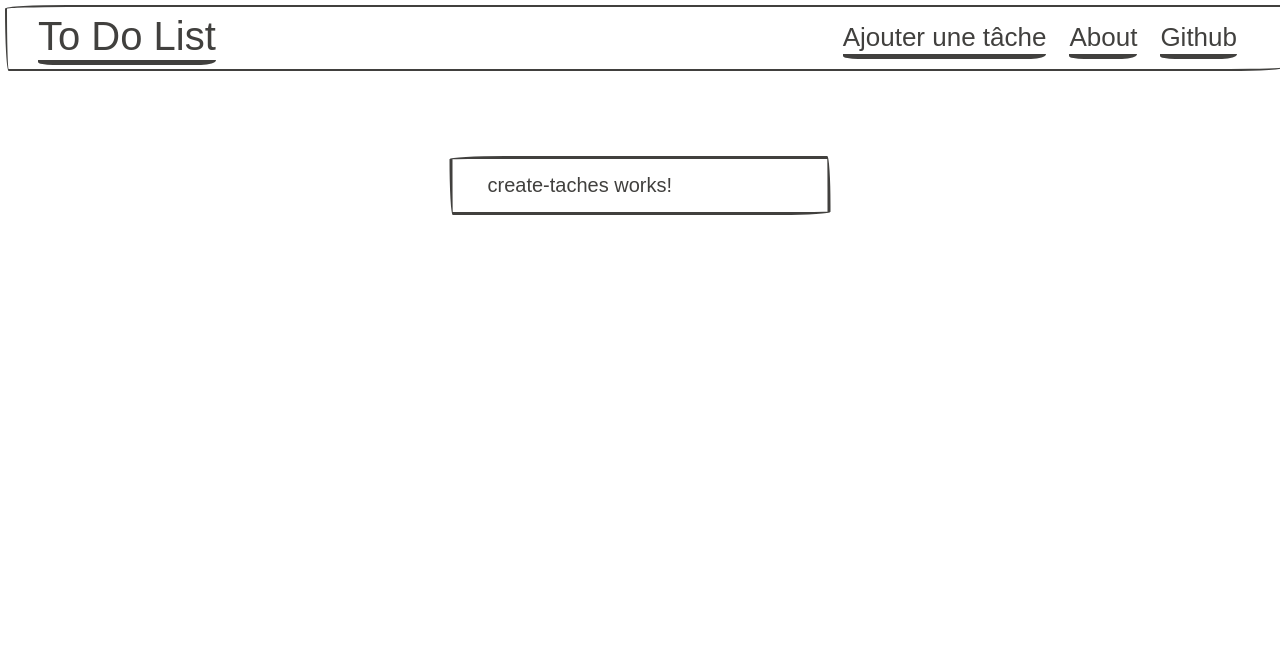
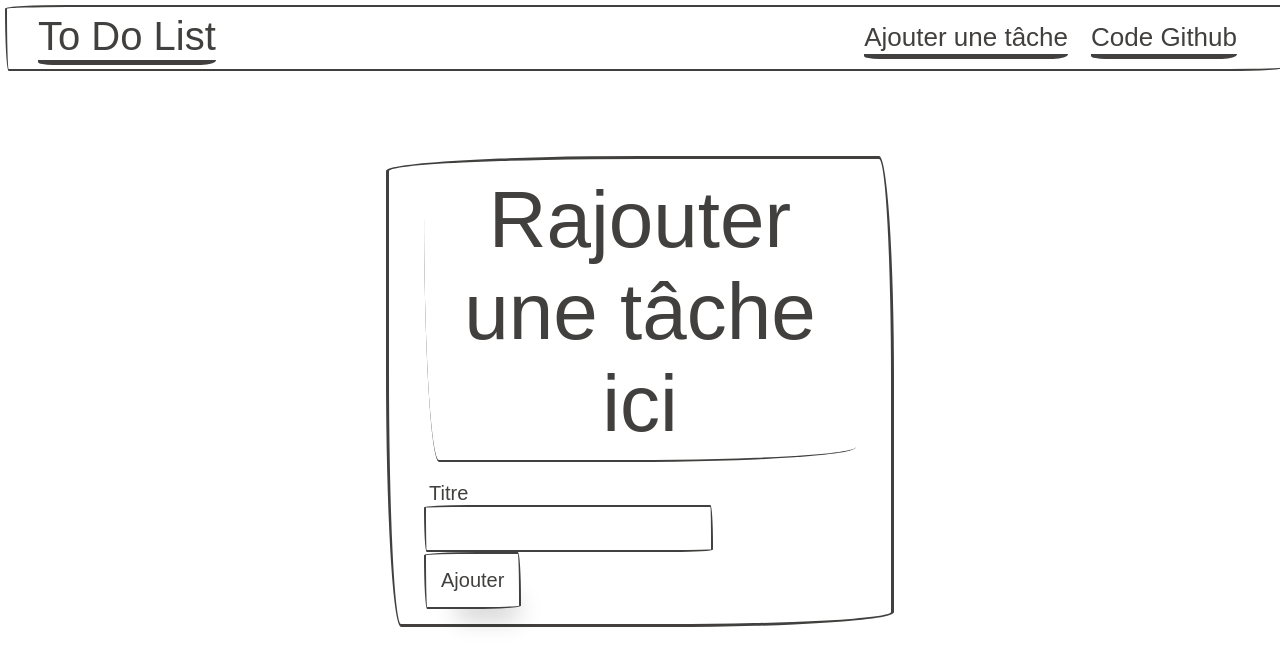
Before and after one commit to DamienL97r/DL-rattrapageAngularToDoList, an Angular app: page /ajouter-une-taches in a window 1280 px wide. Shown: the top 666 px of the page. Built offline with nearby package versions, Linux system fonts and the light colour scheme; a web font is replaced by a local one.

Commit message:
manage to add some tasks but it nots keep the data

```diff
--- a/src/app/app.module.ts
+++ b/src/app/app.module.ts
@@ -6,6 +6,7 @@ import { AppComponent } from './app.component';
 import { TachesComponent } from './taches/taches.component';
 import { CreateTachesComponent } from './create-taches/create-taches.component';
 import { HeaderComponent } from './layout/header/header.component';
+import { ReactiveFormsModule } from '@angular/forms';
 
 @NgModule({
   declarations: [
@@ -16,7 +17,8 @@ import { HeaderComponent } from './layout/header/header.component';
   ],
   imports: [
     BrowserModule,
-    AppRoutingModule
+    AppRoutingModule,
+    ReactiveFormsModule
   ],
   providers: [],
   bootstrap: [AppComponent]
--- a/src/app/create-taches/create-taches.component.html
+++ b/src/app/create-taches/create-taches.component.html
@@ -1,3 +1,11 @@
 <div class="body-container">
-    <p>create-taches works!</p>
+    <h3>Rajouter une tâche ici</h3>
+
+    <form [formGroup]="form" (ngSubmit)="onSubmit()">
+
+        <label for="titre">Titre</label>
+        <input id="titre" type="titre" formControlName="titre">
+
+        <button>Ajouter</button>
+      </form>
 </div>
--- a/src/app/create-taches/create-taches.component.ts
+++ b/src/app/create-taches/create-taches.component.ts
@@ -1,4 +1,8 @@
 import { Component } from '@angular/core';
+import { TachesService } from '../taches.service';
+import { FormControl, FormGroup } from '@angular/forms';
+import { ITask } from '../itask';
+import { Router } from '@angular/router';
 
 @Component({
   selector: 'app-create-taches',
@@ -7,4 +11,44 @@ import { Component } from '@angular/core';
 })
 export class CreateTachesComponent {
 
+
+  constructor(private taskService: TachesService, private router: Router) {}
+
+  public form:FormGroup = new FormGroup({
+    titre: new FormControl(''),
+  })
+
+  mockTaches: ITask[] = [];
+
+  onSubmit() {
+
+
+    const task = this.form.value.titre;
+    console.log(task);
+
+
+    // Créez une nouvelle tache
+    const newTask = {
+      id: this.mockTaches.length + 1, // Génére un nouvel ID
+      titre: task,
+    };
+
+    this.mockTaches.push(newTask);
+
+    this.taskService.addTask(newTask);
+
+    this.mockTaches = this.taskService.fetchAll();
+
+
+    console.log(newTask);
+    console.log(this.mockTaches);
+
+
+
+    // Réinitialiser le formulaire
+    this.form.reset();
+
+    // Redirection vers l'accueil
+    this.router.navigate(['/']);
+  }
 }
--- a/src/app/layout/header/header.component.html
+++ b/src/app/layout/header/header.component.html
@@ -21,8 +21,7 @@
           <div class="collapsible-body">
             <ul class="inline">
               <li><a routerLink="/ajouter-une-taches">Ajouter une tâche</a></li>
-              <li><a href="#">About</a></li>
-              <li><a href="#">Github</a></li>
+              <li><a href="https://github.com/DamienL97r/DL-rattrapageAngularToDoList" target="_blank">Code Github</a></li>
             </ul>
           </div>
         </div>
--- a/src/app/taches.service.ts
+++ b/src/app/taches.service.ts
@@ -17,7 +17,7 @@ export class TachesService {
     return this.toDoList;
   }
 
-  addTask(newTask: any) {
+  addTask(newTask: ITask) {
 
     // Push la nouvelle task dans le tableau toDoList
     this.toDoList.push(newTask);
--- a/src/styles.css
+++ b/src/styles.css
@@ -12,7 +12,7 @@
 
     padding: 10px 30px;
     margin: 100px;
-    width: 30%;
+    width: 40%;
     margin-left: 50%;
     transform: translateX(-50%);
 
@@ -23,6 +23,7 @@
 }
 
 .body-container > h3 {
+    font-size: 80px;
     text-align: center;
     padding-bottom: 10px;
     margin-bottom: 20px;
```
